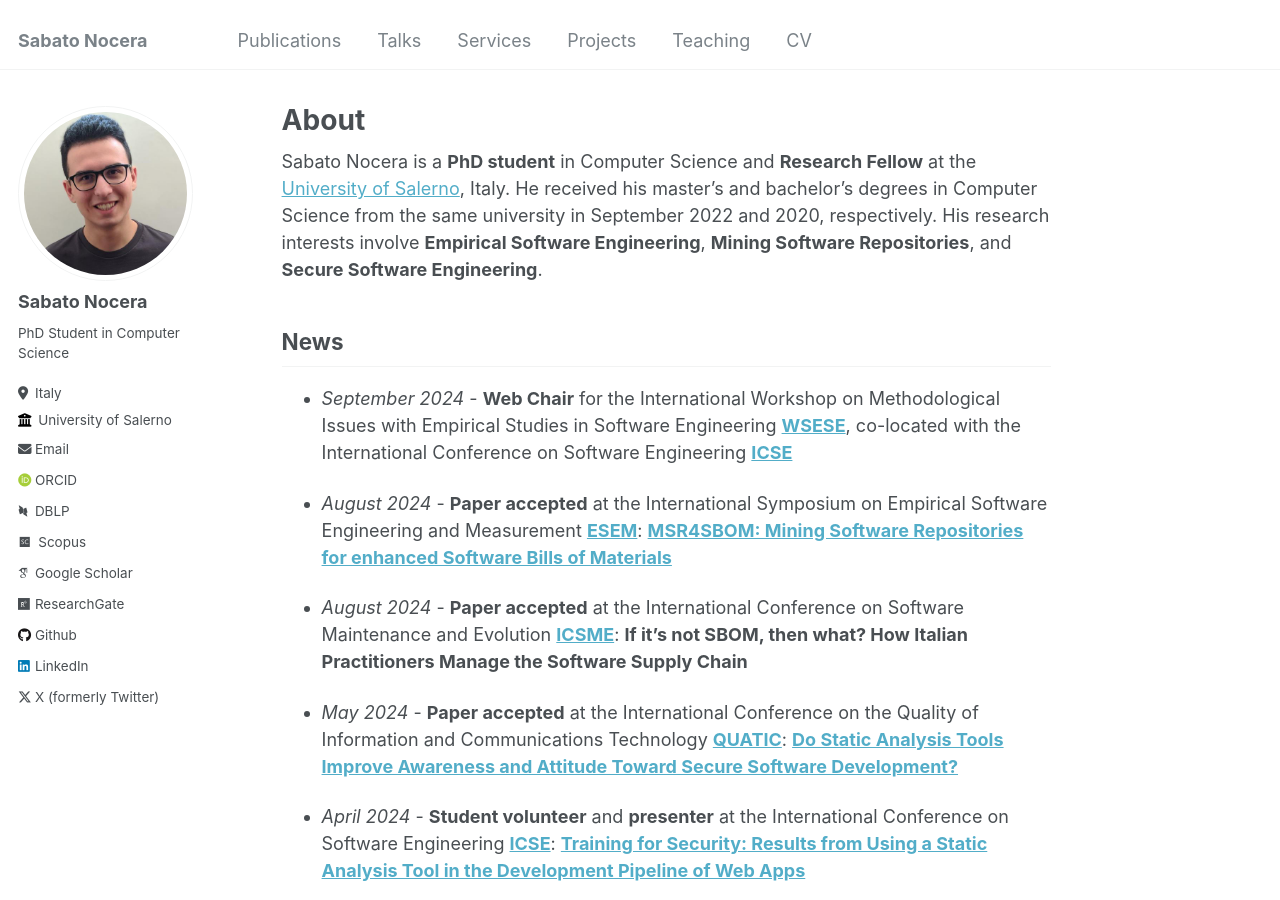
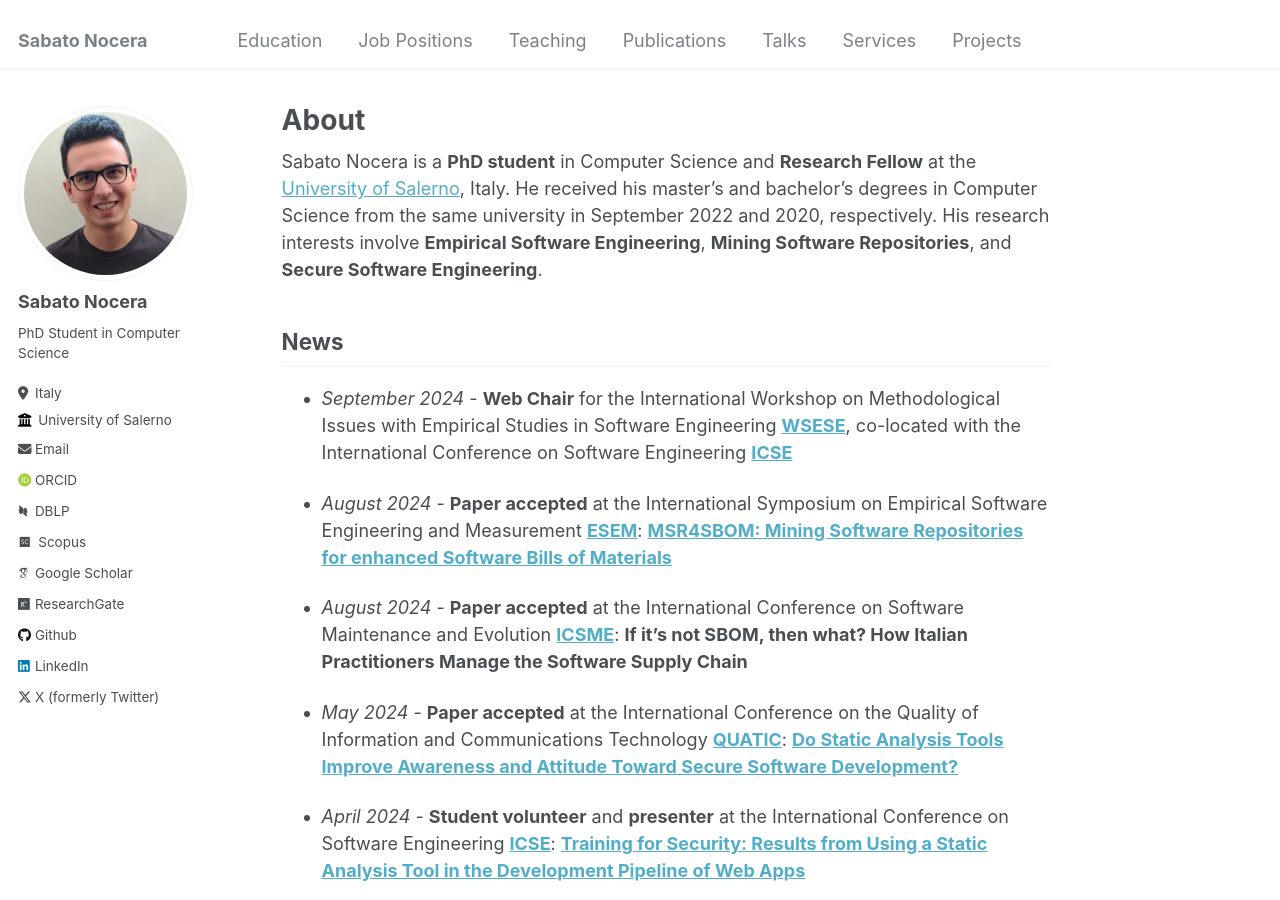
Before and after one commit to sabato-nocera/sabato-nocera.github.io, a Jekyll site: the page built from _pages/about.md, in a window 1280 px wide and 900 px high. Built offline with Jekyll 4.4.1, drawn with Linux system fonts in a browser that asks for light colours; some web fonts are replaced.

Commit message:
Update navigation.yml

```diff
--- a/_data/navigation.yml
+++ b/_data/navigation.yml
@@ -1,5 +1,14 @@
 # main links links
 main:
+  - title: "Education"
+    url: /education/
+
+  - title: "Job Positions"
+    url: /jobs/
+
+  - title: "Teaching"
+    url: /teaching/
+
   - title: "Publications"
     url: /publications/
 
@@ -11,9 +20,3 @@ main:
 
   - title: "Projects"
     url: /projects/
-
-  - title: "Teaching"
-    url: /teaching/
-
-  - title: "CV"
-    url: /cv/
```
